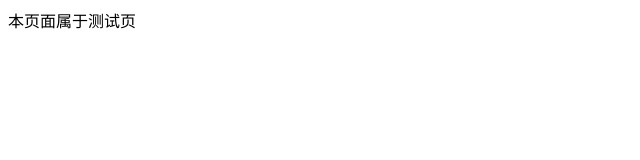
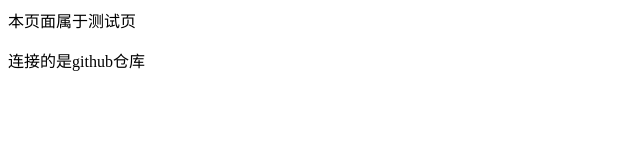
Before and after one commit to rhy12345/blog.github.io, a plain HTML site: page index.html in a window 1280 px wide. Shown: the whole page, without its empty margins (0-640 px from the left). Drawn offline with Linux system fonts and the light colour scheme.

Commit message:
Update index.html

```diff
--- a/index.html
+++ b/index.html
@@ -1,3 +1,4 @@
 <title>说明</title>
 
 <p>本页面属于测试页</p>
+<p>连接的是github仓库</p>
```
